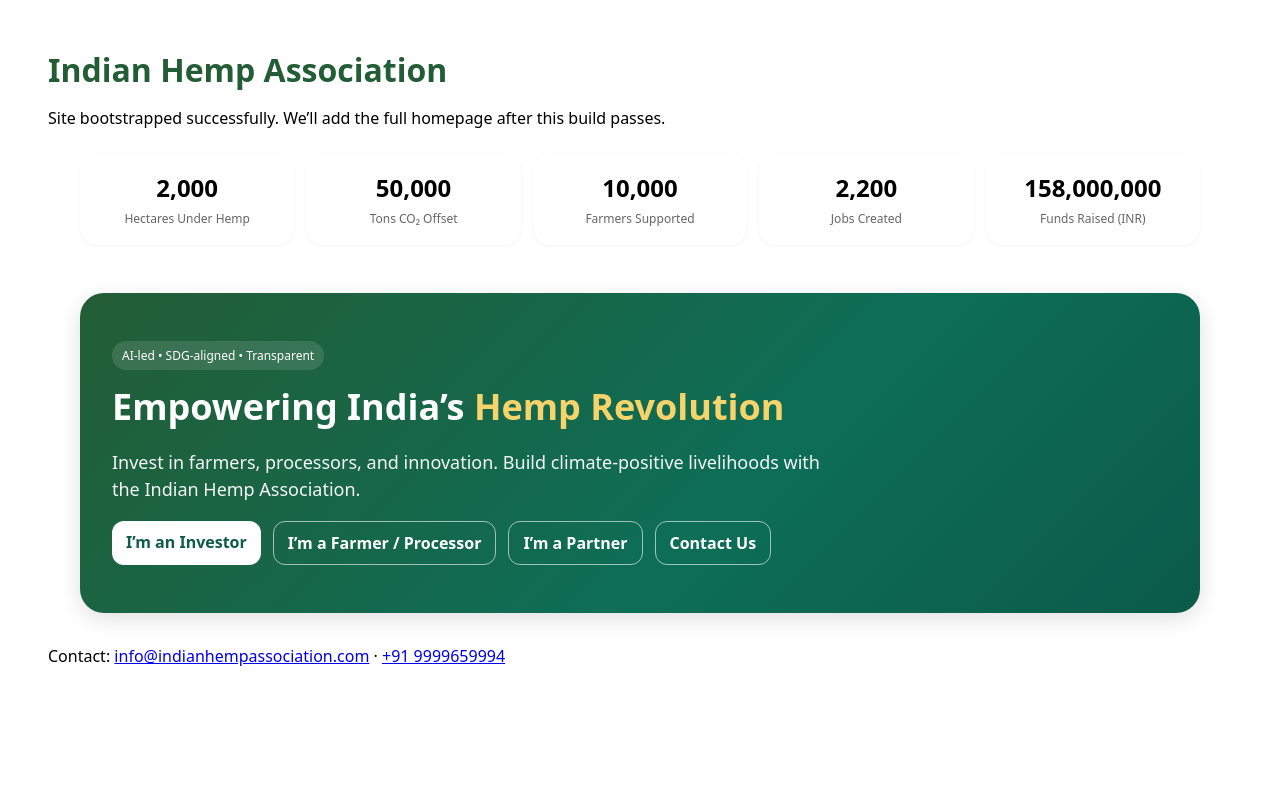
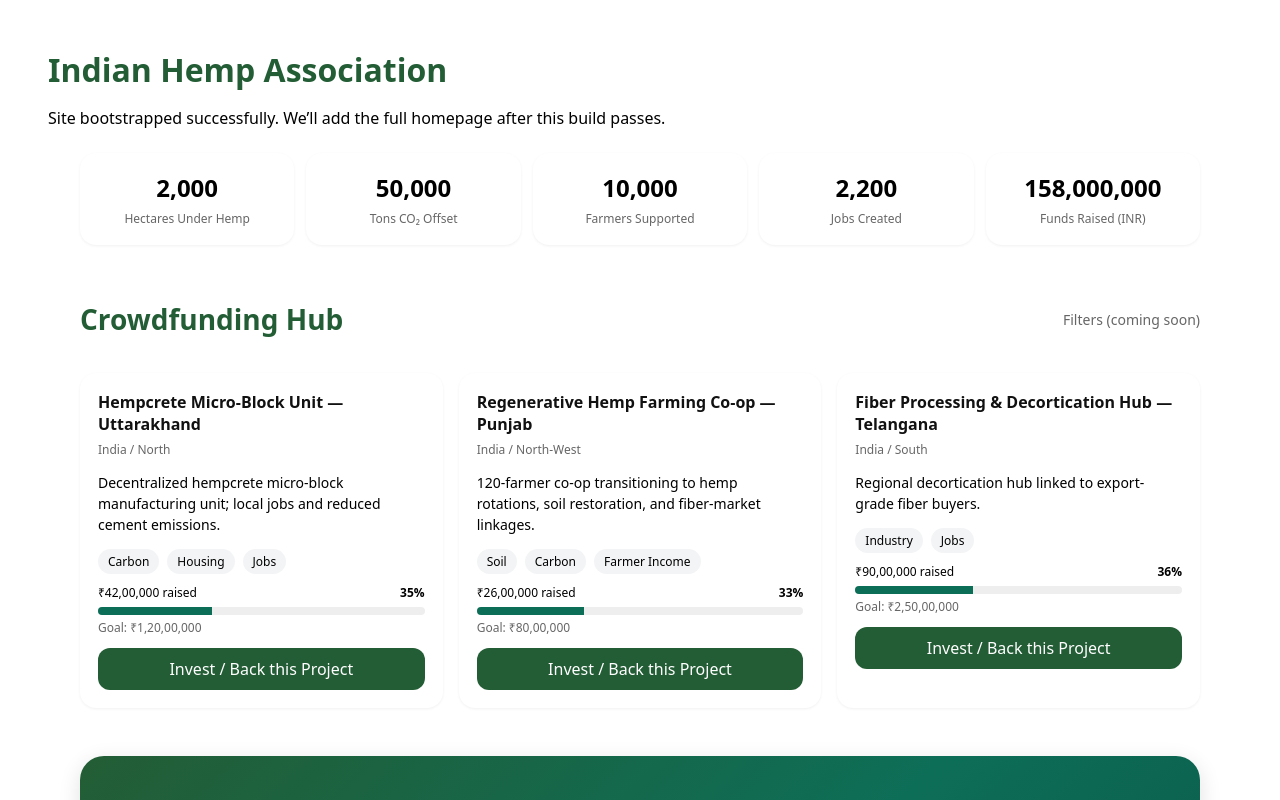
Before and after one commit to IHA-108/iha-website, a Next.js app: page / in a window 1280 px wide. Shown: the top 800 px of the page. Built offline with nearby package versions, Linux system fonts and the light colour scheme.

Commit message:
Update index.js

```diff
--- a/pages/index.js
+++ b/pages/index.js
@@ -32,6 +32,80 @@ export default function Home() {
         <div style={{ marginTop: 6, fontSize: 12, color: "#666" }}>{c.label}</div>
       </div>
     ))}
+  </div>
+</section> {/* PROJECTS / CROWDFUNDING */}
+<section id="projects" style={{ maxWidth: 1120, margin: "32px auto 0", padding: "0 16px" }}>
+  <div style={{ display: "flex", alignItems: "center", justifyContent: "space-between", marginBottom: 12 }}>
+    <h2 style={{ fontSize: 28, fontWeight: 700, color: "#235d35" }}>Crowdfunding Hub</h2>
+    <div style={{ fontSize: 14, color: "#666" }}>Filters (coming soon)</div>
+  </div>
+
+  <div style={{ display: "grid", gridTemplateColumns: "repeat(auto-fit, minmax(280px, 1fr))", gap: 16 }}>
+    {[
+      {
+        id: "p1",
+        title: "Hempcrete Micro-Block Unit — Uttarakhand",
+        region: "India / North",
+        impact: ["Carbon", "Housing", "Jobs"],
+        goalINR: 12000000,
+        raisedINR: 4200000,
+        desc: "Decentralized hempcrete micro-block manufacturing unit; local jobs and reduced cement emissions.",
+      },
+      {
+        id: "p2",
+        title: "Regenerative Hemp Farming Co-op — Punjab",
+        region: "India / North-West",
+        impact: ["Soil", "Carbon", "Farmer Income"],
+        goalINR: 8000000,
+        raisedINR: 2600000,
+        desc: "120-farmer co-op transitioning to hemp rotations, soil restoration, and fiber-market linkages.",
+      },
+      {
+        id: "p3",
+        title: "Fiber Processing & Decortication Hub — Telangana",
+        region: "India / South",
+        impact: ["Industry", "Jobs"],
+        goalINR: 25000000,
+        raisedINR: 9000000,
+        desc: "Regional decortication hub linked to export-grade fiber buyers.",
+      },
+    ].map((p) => {
+      const progress = Math.min(100, Math.round((p.raisedINR / p.goalINR) * 100));
+      const formatINR = (n) =>
+        new Intl.NumberFormat("en-IN", { style: "currency", currency: "INR", maximumFractionDigits: 0 }).format(n);
+      return (
+        <div key={p.id} style={{ background: "#fff", borderRadius: 16, padding: 18, boxShadow: "0 1px 3px rgba(0,0,0,0.06)" }}>
+          <div style={{ fontWeight: 700, marginBottom: 6 }}>
+            <a href="#invest" style={{ color:"#111", textDecoration:"none" }}>{p.title}</a>
+          </div>
+          <div style={{ fontSize: 12, color: "#666", marginBottom: 8 }}>{p.region}</div>
+          <p style={{ fontSize: 14, lineHeight: 1.5 }}>{p.desc}</p>
+
+          <div style={{ display: "flex", gap: 8, flexWrap: "wrap", marginTop: 8 }}>
+            {p.impact.map((t) => (
+              <span key={t} style={{ fontSize: 12, background: "#f3f4f6", padding: "4px 10px", borderRadius: 999 }}>{t}</span>
+            ))}
+          </div>
+
+          <div style={{ marginTop: 10 }}>
+            <div style={{ display: "flex", justifyContent: "space-between", fontSize: 12 }}>
+              <span>{formatINR(p.raisedINR)} raised</span>
+              <span style={{ fontWeight: 600 }}>{progress}%</span>
+            </div>
+            <div style={{ width: "100%", height: 8, background: "#eee", borderRadius: 999, overflow: "hidden", marginTop: 6 }}>
+              <div style={{ width: `${progress}%`, height: "100%", background: "#0d6e57" }} />
+            </div>
+            <div style={{ fontSize: 12, color: "#666", marginTop: 4 }}>Goal: {formatINR(p.goalINR)}</div>
+          </div>
+
+          <a href="mailto:info@indianhempassociation.com?subject=IHA%20Project%20Backing%20Enquiry:%20"
+             style={{ display: "block", textAlign: "center", marginTop: 12, background: "#235d35", color: "#fff",
+                      padding: "10px 12px", borderRadius: 12, textDecoration: "none" }}>
+            Invest / Back this Project
+          </a>
+        </div>
+      );
+    })}
   </div>
 </section>
 <section style={{ maxWidth: 1120, margin: "32px auto 0", padding: "16px" }}>
```
